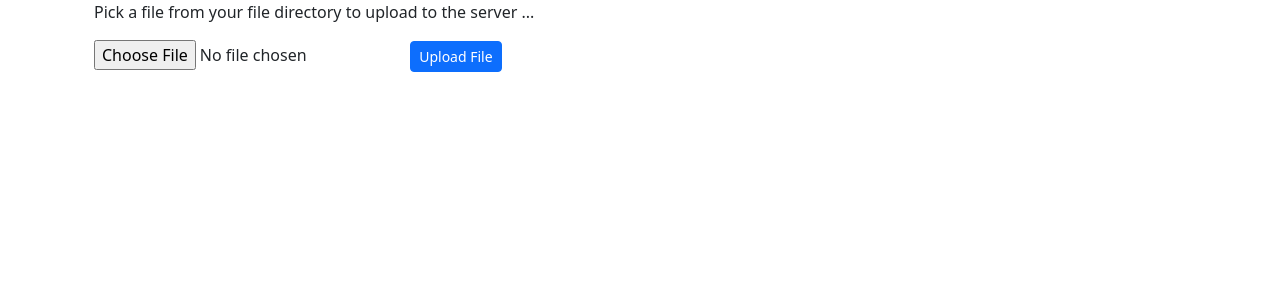
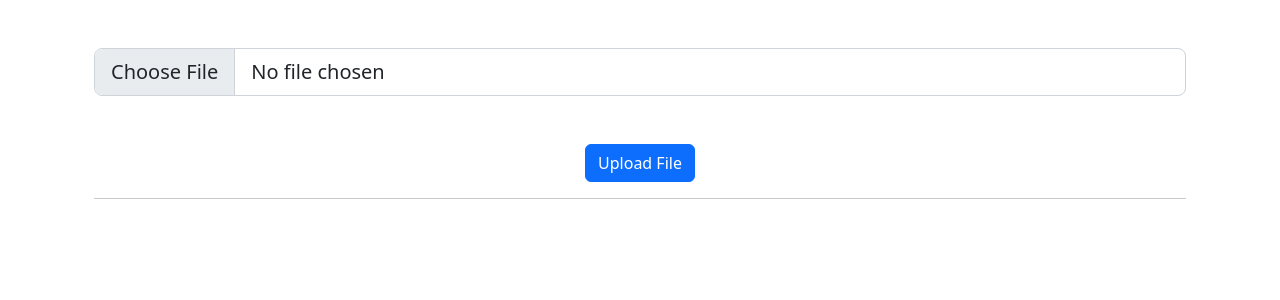
Before and after one commit to kushal19057/daku-cloud-project, a Flask app: template flaskapp/templates/container_file_upload.html in a window 1280 px wide. Shown: the part 56-356 px from the top of the page. Run offline with Flask 3, Linux system fonts and the light colour scheme; the template is opened without the code that fills it: most values are stand-ins (such as "Sample title", 1, 10 or a date in 2020).

Commit message:
aesthetic changes to upload files

```diff
--- a/flaskapp/templates/container_file_upload.html
+++ b/flaskapp/templates/container_file_upload.html
@@ -2,7 +2,7 @@
 
 {% block content %}
 
-<div class="container">
+
 <script type="text/javascript">
     async function postData(url, data) {
         const response = await fetch(url, data);
@@ -12,6 +12,8 @@
     }
 
     uploadFile = async () => {
+        document.getElementById("upload-logs").innerHTML = "started uploading..."
+        console.log(document.getElementById("upload-logs").innerHTML);
         const fileupload = document.getElementById("fileupload");
         let formData = new FormData();
         formData.append("upload_file", fileupload.files[0]);
@@ -21,7 +23,7 @@
             body: formData
         };
 
-            const  IP = "{{docker_ip}}";
+        const IP = "{{docker_ip}}";
         const PORT = "{{docker_port}}";
 
         console.log(IP, PORT)
@@ -29,16 +31,22 @@
         const url = "http://" + IP + ":" + PORT + "/upload";
         console.log(url);
 
-            const resp = await postData(url, data)
+        const resp = await postData(url, data);
         console.log(resp)
+        document.getElementById("upload-logs").innerHTML = `uploading finished...; view the uploaded files at <strong style="font-family:monospace;">My Files</strong>`
+        console.log(document.getElementById("upload-logs").innerHTML);
     }
 
 </script>
 
-    <p>Pick a file from your file directory to upload to the server ... </p>
-    <input  id="fileupload" type="file"/>
-    <button onclick="uploadFile()" class='btn btn-primary btn-sm'>Upload File</button>
 
+<div class="container">
+    <div class="text-center">
+        <input class="form-control form-control-lg mt-5 mb-5" id="fileupload" type="file">
+        <button type="submit" onclick="uploadFile()" class="btn btn-primary">Upload File</button>
+    </div>
+    <hr>
+    <p class="text-muted" id="upload-logs"></p>
 </div>
 
 {% endblock %}
```
Lines whose indentation alone changed are shown as unchanged.
